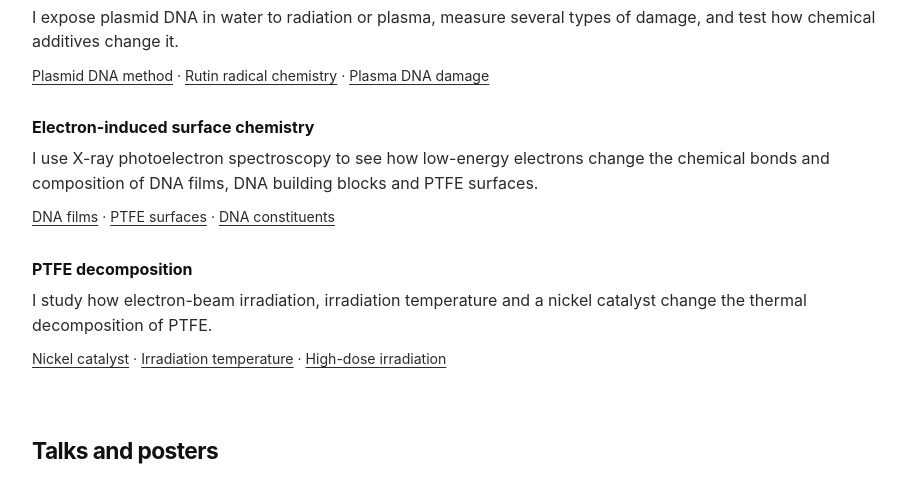
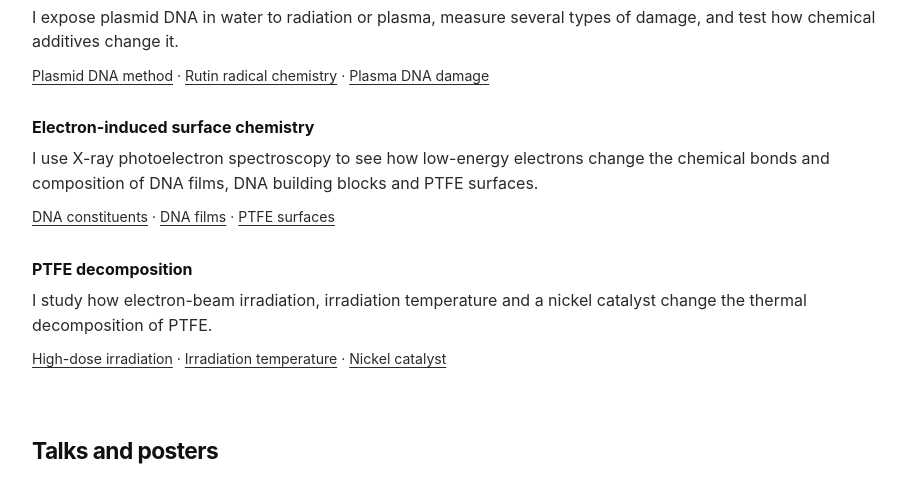
Before and after one commit to haoyu1106/haoyu1106.github.io, a plain HTML site: page index.html in a window 1280 px wide. Shown: the part 603-1087 px from the top of the page, without its empty margins (178-1084 px from the left). Drawn offline with Linux system fonts and the light colour scheme.

Commit message:
Research rows 2 and 3 in foundation, mechanism, frontier order
Co-Authored-By: Claude Opus 5.5 <noreply@anthropic.com>

```diff
--- a/index.html
+++ b/index.html
@@ -135,8 +135,8 @@
       <h2 id="research-heading">Research</h2>
       <ul class="topics">
         <li class="topic"><h3>DNA damage and chemical protection</h3><p>I expose plasmid DNA in water to radiation or plasma, measure several types of damage, and test how chemical additives change it.</p><p class="research-links"><a href="https://doi.org/10.1667/RADE-21-00057.1">Plasmid DNA method</a> <span aria-hidden="true">·</span> <a href="https://doi.org/10.1080/10715762.2019.1667991">Rutin radical chemistry</a> <span aria-hidden="true">·</span> <a href="https://doi.org/10.21203/rs.3.rs-9645581/v1">Plasma DNA damage</a></p></li>
-        <li class="topic"><h3>Electron-induced surface chemistry</h3><p>I use X-ray photoelectron spectroscopy to see how low-energy electrons change the chemical bonds and composition of DNA films, DNA building blocks and PTFE surfaces.</p><p class="research-links"><a href="https://doi.org/10.1063/5.0293271">DNA films</a> <span aria-hidden="true">·</span> <a href="https://doi.org/10.1016/j.apsusc.2026.165988">PTFE surfaces</a> <span aria-hidden="true">·</span> <a href="https://doi.org/10.1140/epjd/s10053-025-01068-w">DNA constituents</a></p></li>
-        <li class="topic"><h3>PTFE decomposition</h3><p>I study how electron-beam irradiation, irradiation temperature and a nickel catalyst change the thermal decomposition of PTFE.</p><p class="research-links"><a href="https://doi.org/10.1021/acsomega.4c11623">Nickel catalyst</a> <span aria-hidden="true">·</span> <a href="https://doi.org/10.1016/j.radphyschem.2025.113029">Irradiation temperature</a> <span aria-hidden="true">·</span> <a href="https://doi.org/10.1016/j.radphyschem.2023.111435">High-dose irradiation</a></p></li>
+        <li class="topic"><h3>Electron-induced surface chemistry</h3><p>I use X-ray photoelectron spectroscopy to see how low-energy electrons change the chemical bonds and composition of DNA films, DNA building blocks and PTFE surfaces.</p><p class="research-links"><a href="https://doi.org/10.1140/epjd/s10053-025-01068-w">DNA constituents</a> <span aria-hidden="true">·</span> <a href="https://doi.org/10.1063/5.0293271">DNA films</a> <span aria-hidden="true">·</span> <a href="https://doi.org/10.1016/j.apsusc.2026.165988">PTFE surfaces</a></p></li>
+        <li class="topic"><h3>PTFE decomposition</h3><p>I study how electron-beam irradiation, irradiation temperature and a nickel catalyst change the thermal decomposition of PTFE.</p><p class="research-links"><a href="https://doi.org/10.1016/j.radphyschem.2023.111435">High-dose irradiation</a> <span aria-hidden="true">·</span> <a href="https://doi.org/10.1016/j.radphyschem.2025.113029">Irradiation temperature</a> <span aria-hidden="true">·</span> <a href="https://doi.org/10.1021/acsomega.4c11623">Nickel catalyst</a></p></li>
       </ul>
     </section>
 
```
